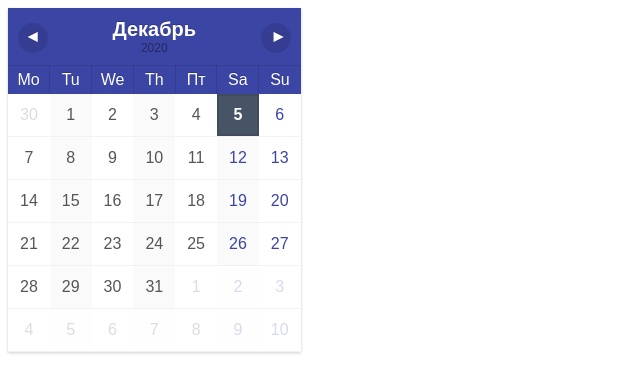
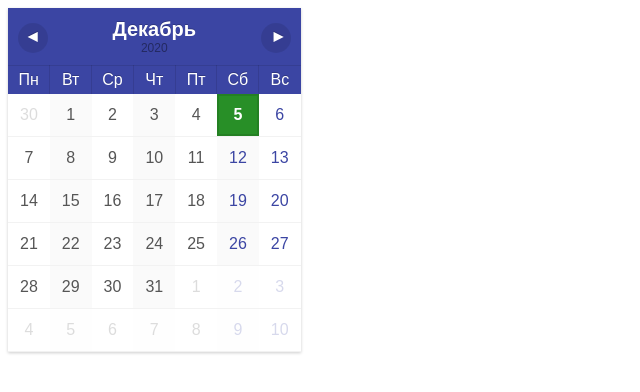
Before and after one commit to StreetM4ge/cale, a plain HTML site: page index.html in a window 1280 px wide. Shown: the whole page, without its empty margins (0-640 px from the left). Drawn offline with Linux system fonts and the light colour scheme.

Commit message:
Update index.html

```diff
--- a/index.html
+++ b/index.html
@@ -97,7 +97,7 @@ td:nth-child(6)>span {
 }
 td.avui>span {
     font-weight: bold;
-    background-color: #475466;
+    background-color: #288f27;
     color: #fff;
     border: 2px solid rgba(0,0,0,0.1);
 }
@@ -181,13 +181,13 @@ var dies = [
 ];
 
 var dies_abr = [
-    'Su',
-    'Mo',
-    'Tu',
-    'We',
-    'Th',
+    'Вс',
+    'Пн',
+    'Вт',
+    'Ср',
+    'Чт',
     'Пт',
-    'Sa'
+    'Сб'
 ];
 
 Number.prototype.pad = function(num) {
```
